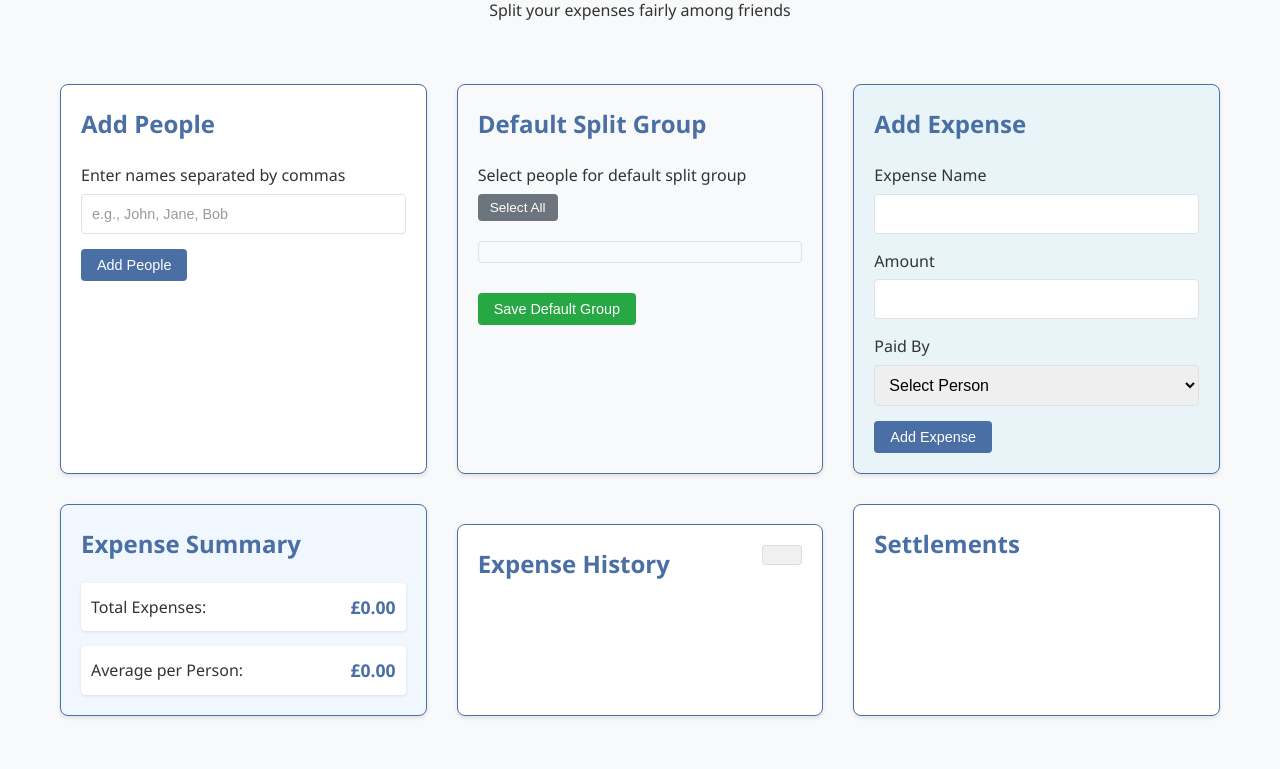
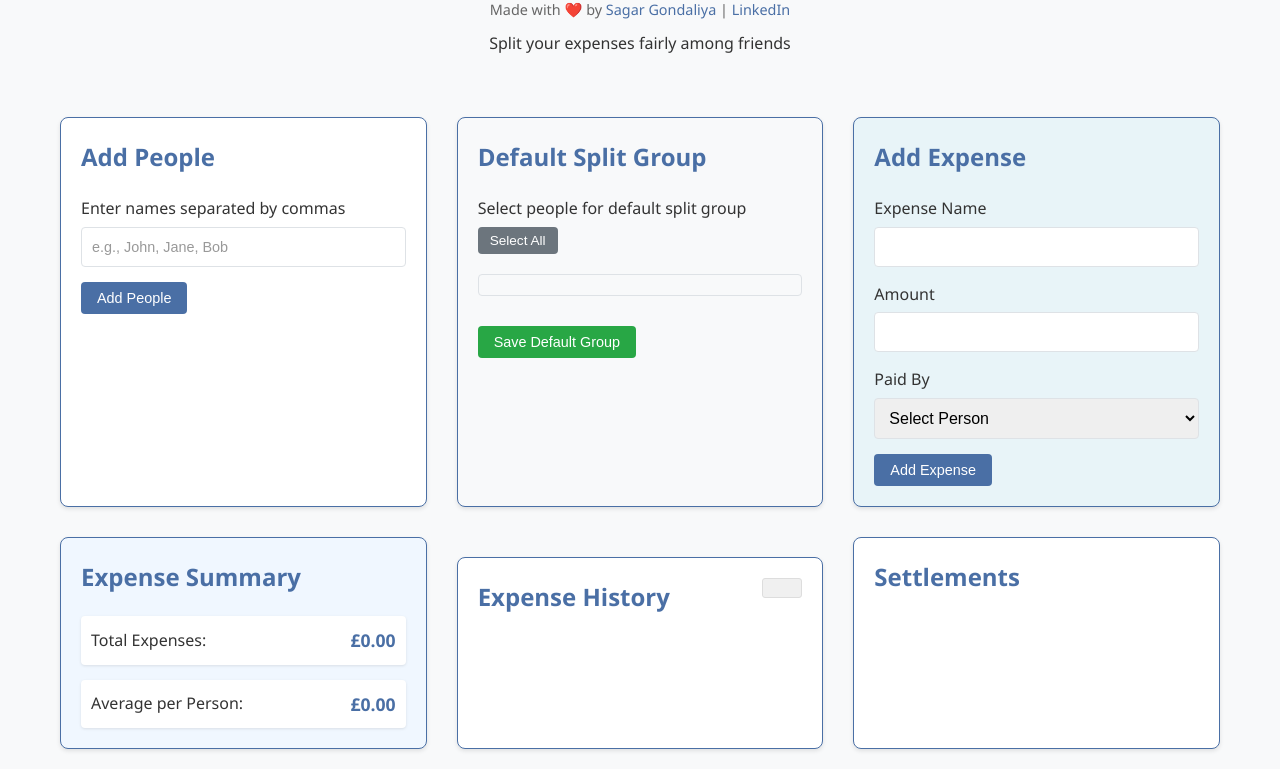
Before and after one commit to Sagar610/expense-splitter, a plain HTML site: page index.html in a window 1280 px wide. Shown: the part 103-872 px from the top of the page. Before the commit the page ends 839 px from the top, so only its background shows below. Drawn offline with Linux system fonts and the light colour scheme; no server answers; a script that the page names is missing.

Commit message:
Add author info to UI

```diff
--- a/index.html
+++ b/index.html
@@ -41,6 +41,7 @@
     <div class="container">
         <header>
             <h1>Expense Splitter</h1>
+            <p class="author-info">Made with ❤️ by <a href="https://github.com/Sagar610" target="_blank">Sagar Gondaliya</a> | <a href="https://www.linkedin.com/in/sagar-gondaliya/" target="_blank">LinkedIn</a></p>
             <p>Split your expenses fairly among friends</p>
         </header>
 
--- a/styles.css
+++ b/styles.css
@@ -35,6 +35,23 @@ header {
 header h1 {
     color: var(--primary-color);
     margin-bottom: 10px;
+}
+
+.author-info {
+    color: #666;
+    font-size: 0.9em;
+    margin-bottom: 10px;
+}
+
+.author-info a {
+    color: #4a6fa5;
+    text-decoration: none;
+    transition: color 0.3s;
+}
+
+.author-info a:hover {
+    color: #2c3e50;
+    text-decoration: underline;
 }
 
 .main-content {
```
